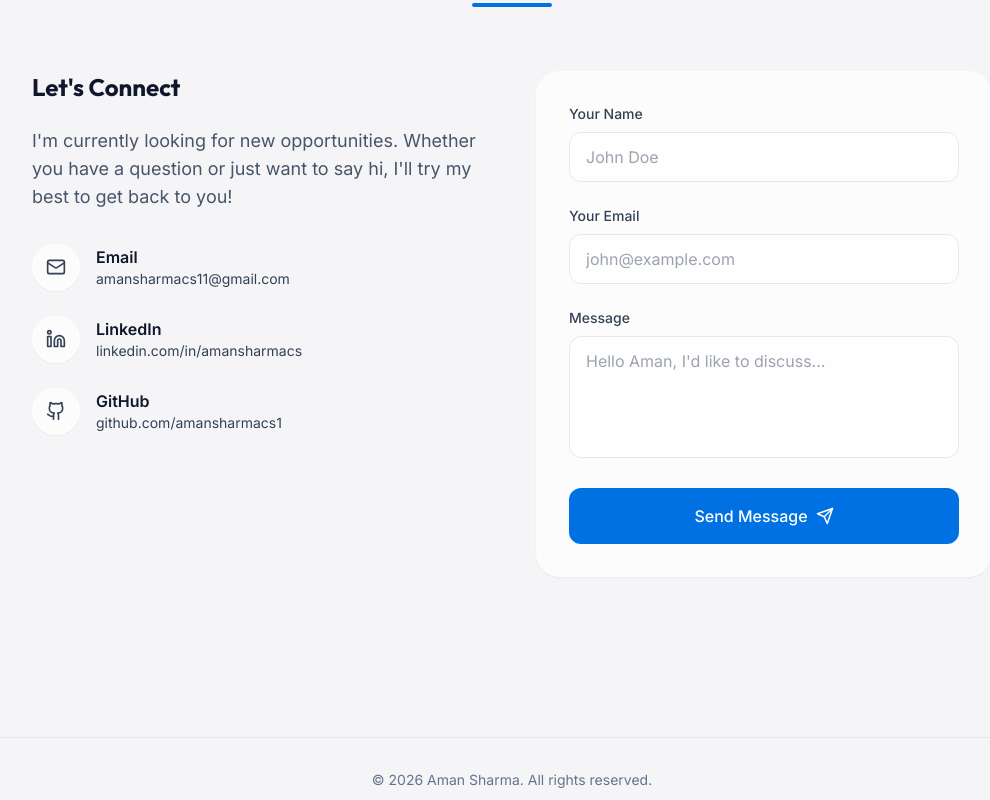
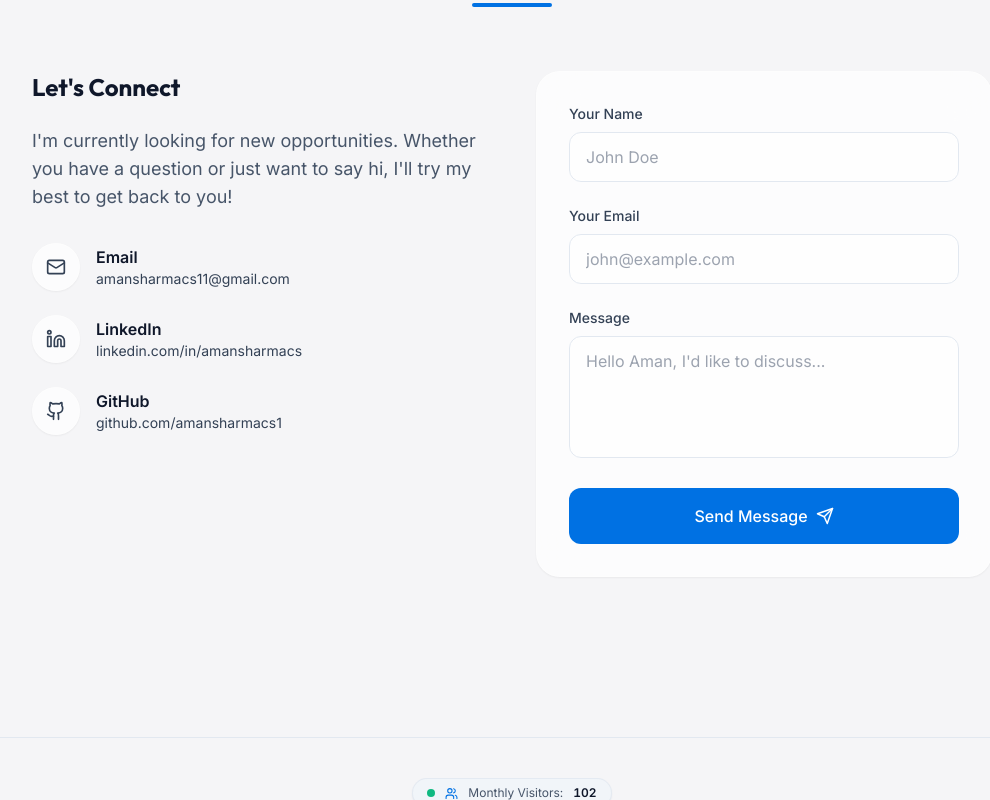
Before and after one commit to Amansharmacs1/Portfolio-Website, a React (Vite) app in the folder frontend/: page / in a window 1280 px wide. Shown: the part 11200-12000 px from the top of the page, without its empty margins (128-1118 px from the left). Built offline with nearby package versions, Linux system fonts and the light colour scheme.

Commit message:
Add dynamic monthly visitor counter in footer starting at 100

```diff
--- a/frontend/src/pages/Home.jsx
+++ b/frontend/src/pages/Home.jsx
@@ -1,4 +1,5 @@
-import React from 'react';
+import React, { useState, useEffect } from 'react';
+import { Users } from 'lucide-react';
 import Hero from '../sections/Hero';
 import About from '../sections/About';
 import Skills from '../sections/Skills';
@@ -10,6 +11,31 @@ import Contact from '../sections/Contact';
 import OpenSource from '../sections/OpenSource';
 
 const Home = () => {
+  const [visitorCount, setVisitorCount] = useState(100);
+
+  useEffect(() => {
+    const now = new Date();
+    // Unique key for the current year & month (e.g. "2026-10")
+    const currentMonthKey = `${now.getFullYear()}-${now.getMonth() + 1}`;
+
+    const storedMonth = localStorage.getItem('portfolio_visitor_month');
+    const storedCount = parseInt(localStorage.getItem('portfolio_visitor_count'), 10);
+
+    let count = 100;
+    if (storedMonth !== currentMonthKey || isNaN(storedCount) || storedCount < 100) {
+      // New month or first visit: starts from 100 (+1 for this visit = 101)
+      count = 101;
+      localStorage.setItem('portfolio_visitor_month', currentMonthKey);
+      localStorage.setItem('portfolio_visitor_count', count.toString());
+    } else {
+      // Same month: increment with every visit
+      count = storedCount + 1;
+      localStorage.setItem('portfolio_visitor_count', count.toString());
+    }
+
+    setVisitorCount(count);
+  }, []);
+
   return (
     <>
       <Hero />
@@ -22,9 +48,22 @@ const Home = () => {
       <Achievements />
       <Contact />
 
-      <footer className="py-8 text-center text-slate-500 dark:text-slate-400 text-sm border-t border-slate-200 dark:border-slate-800 mt-20">
+      <footer className="py-10 text-center text-slate-500 dark:text-slate-400 text-sm border-t border-slate-200 dark:border-slate-800 mt-20 flex flex-col items-center justify-center">
+        {/* Monthly Visitor Counter Badge */}
+        <div className="inline-flex items-center gap-2.5 px-3.5 py-1.5 rounded-full bg-slate-100 dark:bg-slate-900 border border-slate-200/80 dark:border-slate-800 text-xs text-slate-600 dark:text-slate-400 mb-4 shadow-sm transition-all hover:border-slate-300 dark:hover:border-slate-700">
+          <span className="relative flex h-2 w-2">
+            <span className="animate-ping absolute inline-flex h-full w-full rounded-full bg-emerald-400 opacity-75"></span>
+            <span className="relative inline-flex rounded-full h-2 w-2 bg-emerald-500"></span>
+          </span>
+          <Users size={13} className="text-primary-500 dark:text-primary-400" />
+          <span>Monthly Visitors:</span>
+          <span className="font-semibold text-slate-900 dark:text-white tabular-nums">
+            {visitorCount}
+          </span>
+        </div>
+
         <p>&copy; {new Date().getFullYear()} Aman Sharma. All rights reserved.</p>
-        <p className="mt-2">Built with MERN Stack, Vite & Tailwind CSS</p>
+        <p className="mt-2 text-xs text-slate-400 dark:text-slate-500">Built with MERN Stack, Vite & Tailwind CSS</p>
       </footer>
     </>
   );
```
